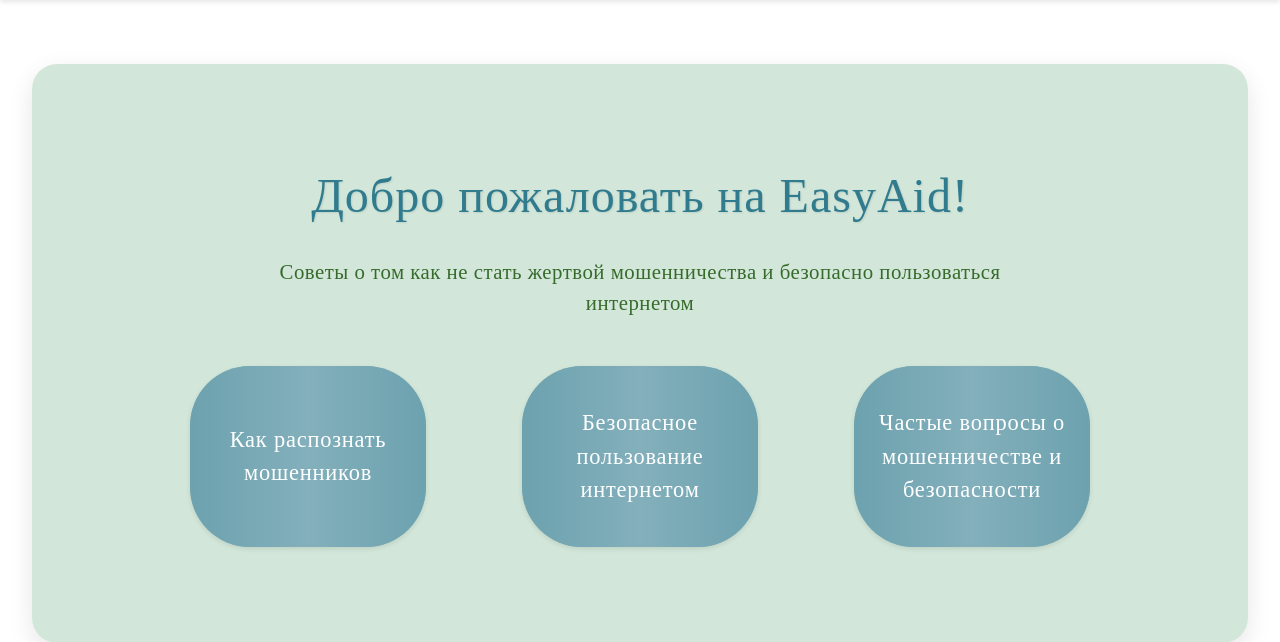
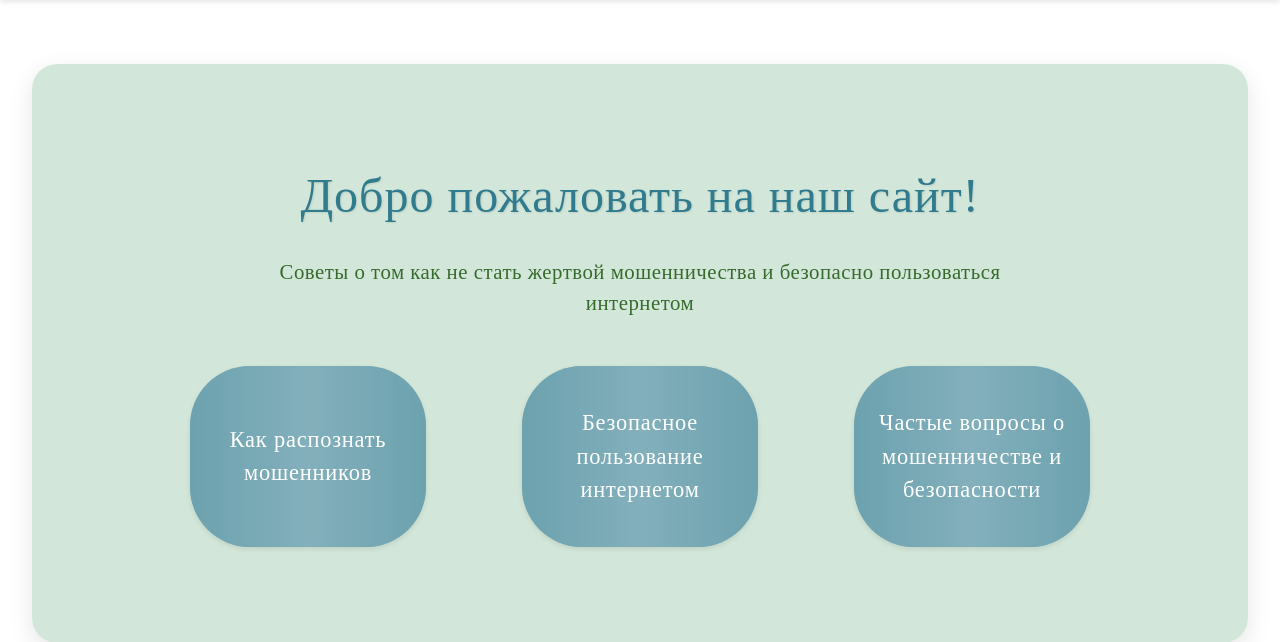
Before and after one commit to illidirr/easyaid-2025, a Django app: page / in a window 1280 px wide. Shown: the part 226-868 px from the top of the page. Run offline with Django 4.2, Linux system fonts and the light colour scheme; parts of the project's set-up code (start-up, migrations or seed data) failed here and were passed over.

Commit message:
Update index.html
Signed-off-by: illidirr <zhdanko.y@bk.ru>

```diff
--- a/main/templates/main/index.html
+++ b/main/templates/main/index.html
@@ -4,7 +4,7 @@
 
 {% block content %}
 <div class="hero-section">
-    <h1>Добро пожаловать на EasyAid!</h1>
+    <h1>Добро пожаловать на наш сайт!</h1>
     <p>Советы о том как не стать жертвой мошенничества и безопасно пользоваться интернетом</p>
 
     <div class="button-grid">
```
